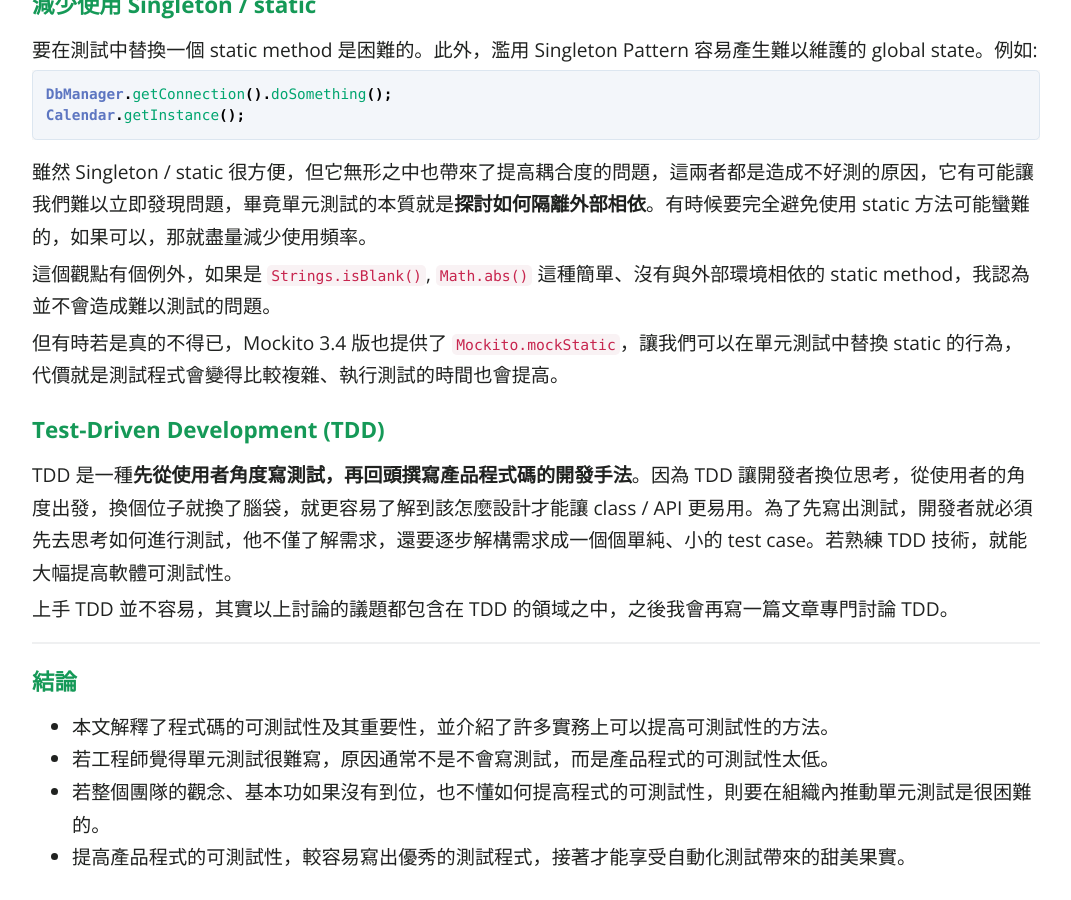
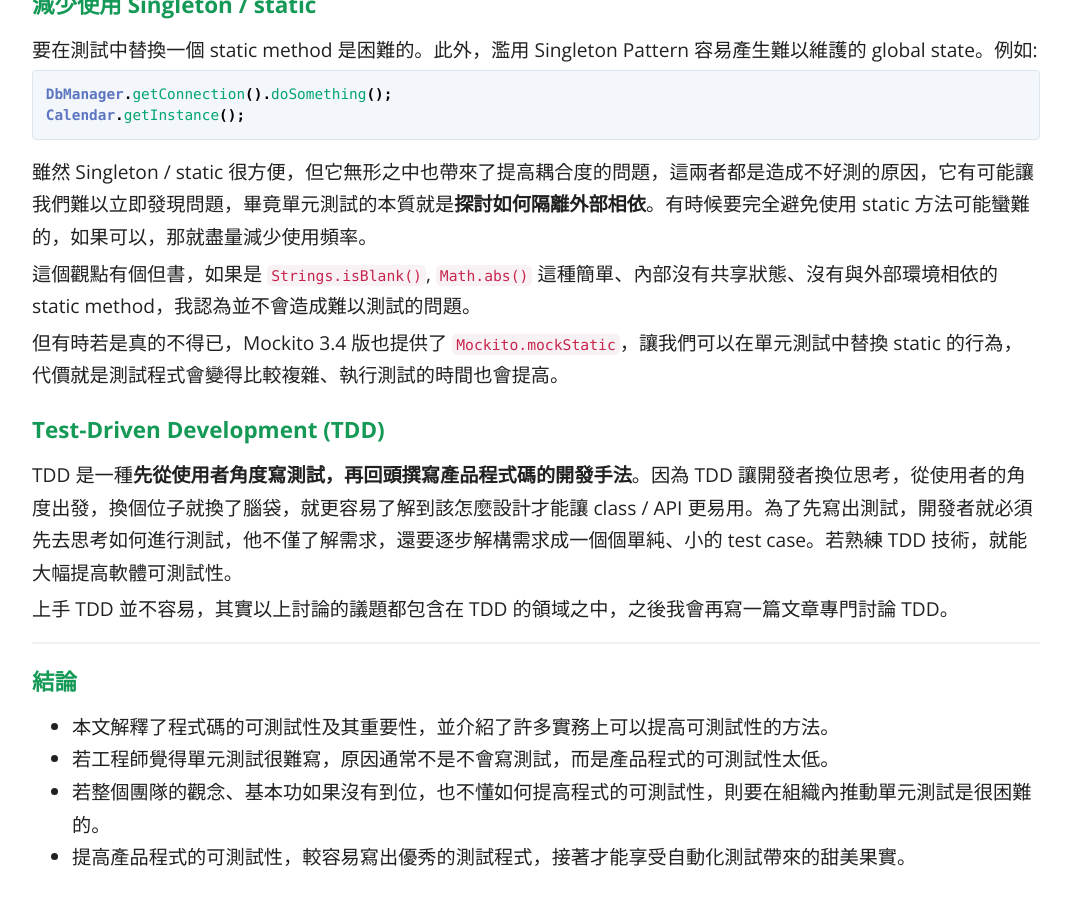
Before and after one commit to KaiSheng714/KaiSheng714.github.io, a Jekyll site: the page built from _posts/2022-07-04-testability.md, in a window 1280 px wide and 900 px high, scrolled down 3178 px. Shown: the whole window, without its empty margins (104-1175 px from the left). Built offline with Jekyll 4.4.1, drawn with Linux system fonts in a browser that asks for light colours; comment, search, counter and statistics services are not loaded.

Commit message:
testbility

```diff
--- a/_posts/2022-07-04-testability.md
+++ b/_posts/2022-07-04-testability.md
@@ -96,7 +96,7 @@ Calendar.getInstance();
 
 雖然 Singleton / static 很方便，但它無形之中也帶來了提高耦合度的問題，這兩者都是造成不好測的原因，它有可能讓我們難以立即發現問題，畢竟單元測試的本質就是**探討如何隔離外部相依**。有時候要完全避免使用 static 方法可能蠻難的，如果可以，那就盡量減少使用頻率。
 
-這個觀點有個例外，如果是 `Strings.isBlank()`, `Math.abs()` 這種簡單、沒有與外部環境相依的 static method，我認為並不會造成難以測試的問題。
+這個觀點有個但書，如果是 `Strings.isBlank()`, `Math.abs()` 這種簡單、內部沒有共享狀態、沒有與外部環境相依的 static method，我認為並不會造成難以測試的問題。
 
 但有時若是真的不得已，Mockito 3.4 版也提供了 `Mockito.mockStatic`，讓我們可以在單元測試中替換 static 的行為，代價就是測試程式會變得比較複雜、執行測試的時間也會提高。
 
```
